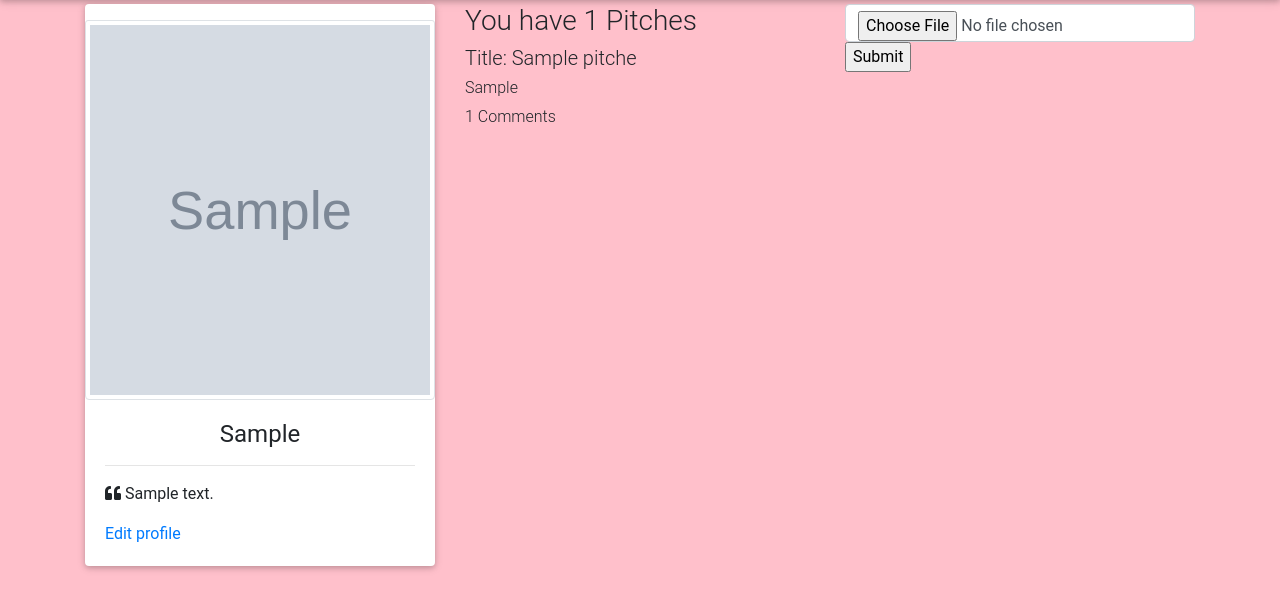
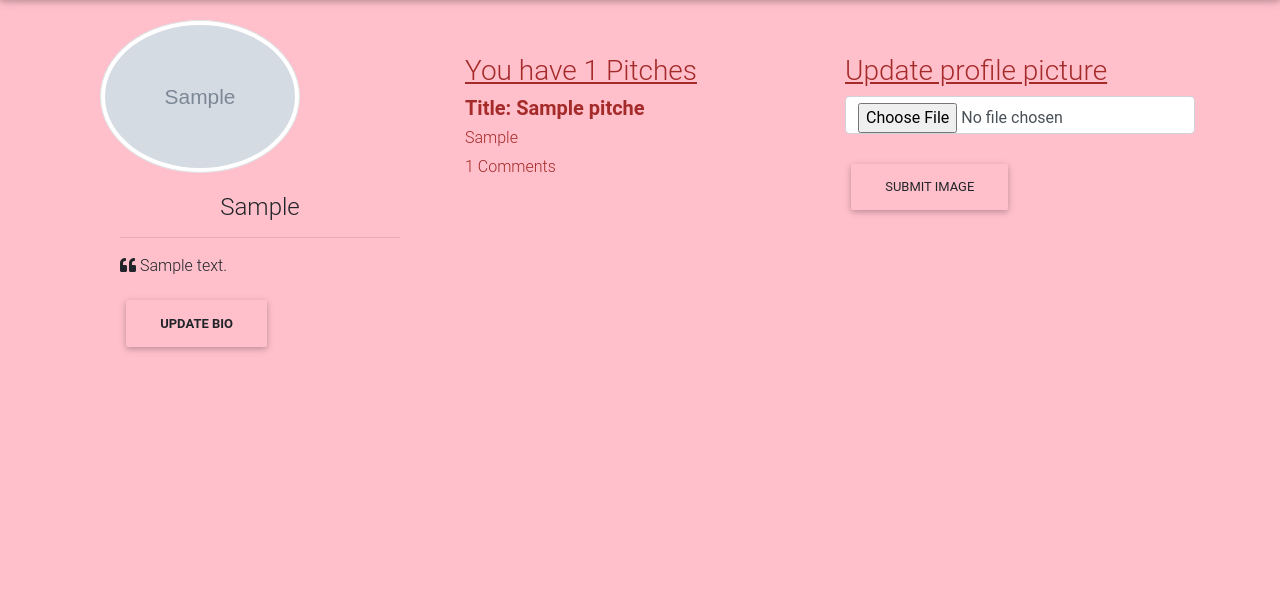
Before and after one commit to MachukaJoy/pitch-perfect-practicehub, a Flask app: a page that uses app/templates/profile/profile.html in a window 1280 px wide. Shown: the part 56-666 px from the top of the page. Run offline with Flask 2, Linux system fonts and the light colour scheme; a user stored in the database is signed in; tables that the repository leaves empty hold one stand-in row (values such as "Sample post"); grey boxes marked "Sample" are stand-in pictures; some libraries are stand-ins or nearby versions; some web fonts are replaced.

Commit message:
ts: test app and update dependencies

```diff
--- a/app/main/form.py
+++ b/app/main/form.py
@@ -3,7 +3,7 @@ from wtforms import StringField, TextAreaField, SubmitField, SelectField
 from wtforms.validators import InputRequired
 
 class UpdateProfile(FlaskForm):
-    bio = TextAreaField('Type your bio.',validators = [InputRequired()])
+    bio = TextAreaField('Update bio below..',validators = [InputRequired()])
     submit = SubmitField('Save')
 
 class PitchForm(FlaskForm):
--- a/app/static/css/styles.css
+++ b/app/static/css/styles.css
@@ -2,7 +2,14 @@
   background-color: rgb(82, 3, 16);
   color:white
 }
-#categ{
+#categ, #editprof{
+  background-color: brown;
+}
+#editprof{
+  font-weight: bold;
+  background-color: pink;
+}
+#editprof :hover{
   background-color: brown;
 }
 #pitchpage{
@@ -12,3 +19,18 @@
   background-color: brown;
   color: rgb(1, 29, 61);
 }
+#thumb{
+  color: palevioletred;
+}
+#user{
+  color: brown;
+  margin-top: 50px;
+}
+#profileupload{
+  margin-top: 50px;
+}
+#h3title{
+  color: brown;
+  text-decoration:underline;
+  text-decoration-color:black"
+}
--- a/app/templates/index.html
+++ b/app/templates/index.html
@@ -21,11 +21,11 @@
         <div  class="container tab-pane active" id="all"><br>
             {{ macro.display(pitches) }}
                 </div>
+                <div  class="container tab-pane fade" id="interview"><br>
+                    {{ macro.display(interview) }}
+                </div>
                 <div  class="container tab-pane fade" id="introductory"><br>
                     {{ macro.display(introductory) }}
-                </div>
-                <div  class="container tab-pane fade" id="interview"><br>
-                    {{ macro.display(interview) }}
                 </div>
                 <div  class="container tab-pane fade" id="punchline"><br>
                     {{ macro.display(punchline) }}
--- a/app/templates/macros.html
+++ b/app/templates/macros.html
@@ -11,10 +11,10 @@
 									<p class="text-center"> Category: {{category.category}}</p>
 									<footer class="blockquote-footer text-center" > Posted by: {{category.user.username}}</footer>
 								<div><span class="foot" >{{category.comment.count()}} Comments</span>
-									<span class="foot" > <a href="{{url_for('main.like',id = category.id)}}"><i class="fa fa-thumbs-up" style="font-size:18px;color: green"></i></a> {{category.upvote.count()}}</span>
+									<span class="foot" > <a href="{{url_for('main.like',id = category.id)}}"><i class="fa fa-thumbs-up" id ="thumb"></i></a> {{category.upvote.count()}}</span>
 									&nbsp;
 
-									<span class="foot"><i class="fa fa-thumbs-down" style="color:red;"></i></span></div>
+									<span class="foot"><i class="fa fa-thumbs-down" id="thumb"></i></span></div>
 
 								<a href="{{url_for('main.comment',pitch_id = category.id)}}" class="btn btn-sm", id="commentbtn"> Comment</a>
 							</div>
--- a/app/templates/profile/profile.html
+++ b/app/templates/profile/profile.html
@@ -4,11 +4,11 @@
 <div class="container">
   <div class="row">
     <div class="col-md-4">
-      <div class="card testimonial-card">
+      <div class="container" style="background-color:transparent;">
         <div class="purple-gradient color-block mb-3"></div>
-        <div class="avatar mx-auto white">
+        <div class="avatar mx-auto">
           {% if user.profile_pic_path %}
-          <img src="{{url_for('static',filename=user.profile_pic_path)}}" class=" card-img-top img-thumbnail" alt="woman avatar" style="height: 380px">
+          <img src="{{url_for('static',filename=user.profile_pic_path)}}" class=" card-img-top img-thumbnail" alt="woman avatar" style="border-radius: 60%;width: 200px;">
 
           {%else%}
           <p>No profile picture</p>
@@ -24,17 +24,18 @@
           <p> {{user.username| capitalize}} has no bio </p>
           {% endif %}
           {% if user == current_user %}
-          <a href="{{url_for('main.updateprofile',name=user.username)}}">Edit profile</a>
+          <a id ="editprof" class= "btn" href="{{url_for('main.updateprofile',name=user.username)}}">Update bio</a>
           {% endif %}
         </div>
       </div>
     </div>
     <div class="col-md-4" id="user">
+
       {% if current_user %}
-      <h3>You have {{user.pitches.count()}} Pitches</h3>
+      <h3  id="h3title">You have {{user.pitches.count()}} Pitches</h3>
       {% for i in posts%}
       <div class="pitches">
-          <h5>Title: {{i.title}}</h5>
+          <h5 style="font-weight:bold">Title: {{i.title}}</h5>
           <h6>{{i.post}}</h6>
           <p>{{i.comment.count()}} Comments</p>
       </div>
@@ -43,14 +44,16 @@
       {%else%}
       <h3>You have ) posts</h3>
       {%endif%}
+    </div>
 
-    </div>
-    <div class="col-md-4">
+    <div class="col-md-4" id="profileupload">
+      <h3 id="h3title">Update profile picture</h3>
       {% if user == current_user %}
         <form action="{{url_for('main.update_pic',name=user.username)}}" method="post" enctype="multipart/form-data">
 
-          <input type="file" name="photo" class="form-control" required>
-          <input type="submit">
+          <input type="file" name="photo" class="form-control" required><br>
+          <label for="submitbtn" class="btn">Submit Image</label>
+          <input type="submit" id="submitbtn"style="visibility:hidden;">
         </form>
         {% endif %}
       </div>
--- a/requirements.txt
+++ b/requirements.txt
@@ -15,6 +15,7 @@ Flask-SQLAlchemy==2.5.1
 Flask-Uploads==0.2.1
 Flask-WTF==1.0.1
 greenlet==1.1.2
+gunicorn==20.1.0
 idna==3.3
 importlib-metadata==4.11.3
 itsdangerous==2.1.2
```
Also changed, not shown: app/templates/profile/update.html (+4 -4 lines), app/static/photos/1.jpg (added), app/static/photos/job2_1.jpg (added).
